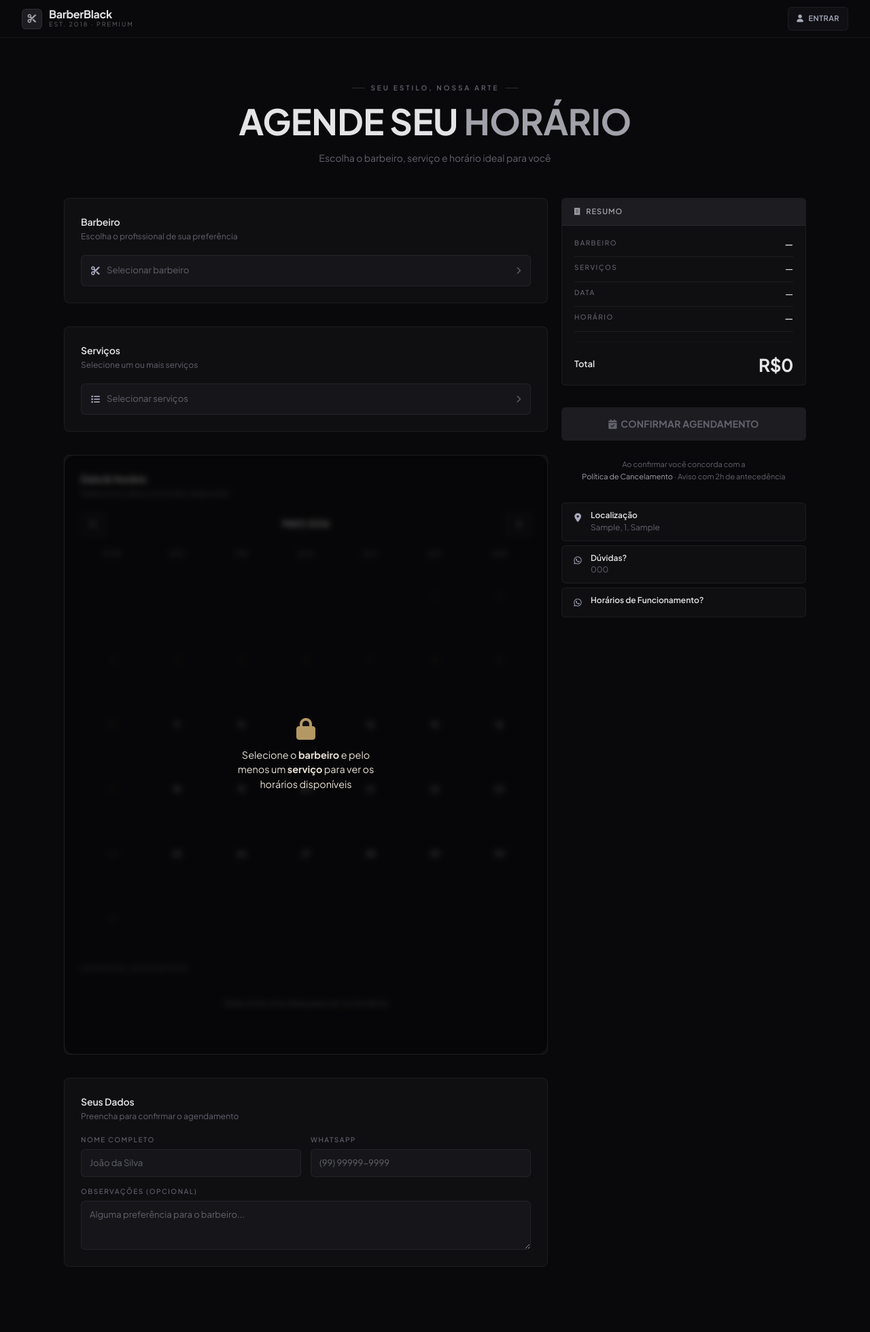
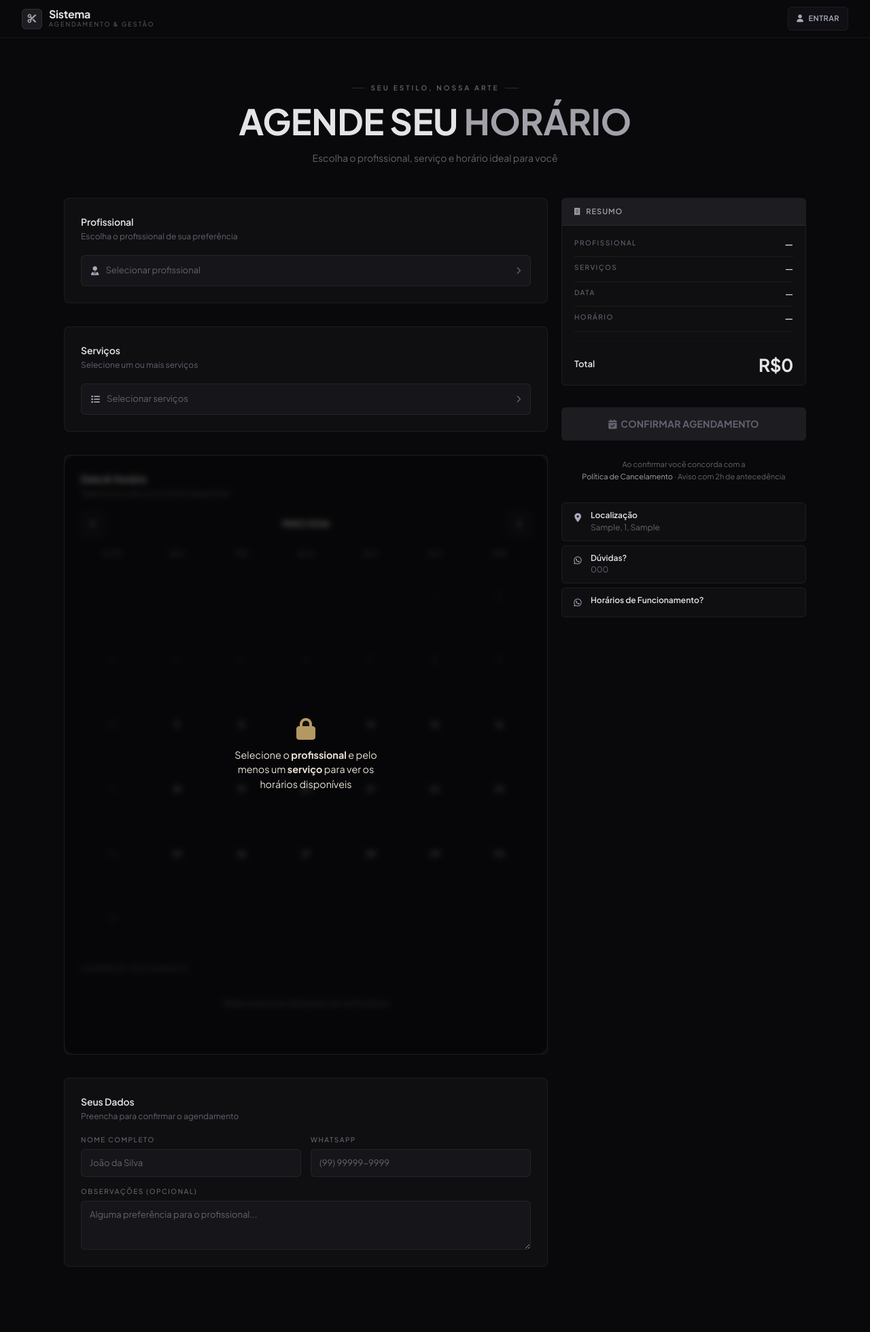
Before and after one commit to GabigolDEVPY/agenda-saas, a Django app: page /client-portal/e/1/ in a window 1280 px wide. Shown: the whole page at 68% size. Run offline with Django 5.2, Linux system fonts and the light colour scheme; tables that the repository leaves empty hold one stand-in row (values such as "Sample post"); parts of the project's set-up code (start-up, migrations or seed data) failed here and were passed over.

Commit message:
arrumando arquivos

```diff
--- a/admin_portal/templates/admin.html
+++ b/admin_portal/templates/admin.html
@@ -180,7 +180,7 @@
   <div class="section-header">
     <div>
       <div class="section-title">Funcionários</div>
-      <div class="section-sub">Cadastre os barbeiros que trabalham no estabelecimento</div>
+      <div class="section-sub">Cadastre os profissionais que trabalham no estabelecimento</div>
     </div>
     <button class="btn-primary" type="button" onclick="openModal('modal-new-employee')">
       <i class="fa-solid fa-user-plus"></i> Novo Funcionário
@@ -638,7 +638,7 @@
           </div>
           <div class="form-group full">
             <label for="emp-email">E-mail</label>
-            <input type="email" id="emp-email" name="email" placeholder="joao@barbearia.com" required/>
+            <input type="email" id="emp-email" name="email" placeholder="joao@empresa.com" required/>
           </div>
           <div class="form-group full">
             <label for="emp-username">Username</label>
--- a/client_portal/templates/home.html
+++ b/client_portal/templates/home.html
@@ -12,7 +12,7 @@
 <div class="hero">
   <div class="hero-label">Seu estilo, nossa arte</div>
   <h1 class="hero-title">AGENDE SEU <span>HORÁRIO</span></h1>
-  <p class="hero-desc">Escolha o barbeiro, serviço e horário ideal para você</p>
+  <p class="hero-desc">Escolha o profissional, serviço e horário ideal para você</p>
 </div>
 
 <!-- MAIN — 2 colunas no desktop -->
@@ -21,14 +21,14 @@
   <!-- COLUNA ESQUERDA -->
   <div style="display:flex;flex-direction:column;gap:18px;">
 
-    <!-- BARBEIRO -->
+    <!-- PROFISSIONAL -->
     <div class="card">
-      <div class="card-title">Barbeiro</div>
+      <div class="card-title">Profissional</div>
       <div class="card-sub">Escolha o profissional de sua preferência</div>
       <button class="select-trigger" id="btn-barber" type="button" onclick="openModal('modal-barber')">
         <div class="trigger-left">
-          <i class="fa-solid fa-scissors trigger-icon"></i>
-          <span id="barber-display" class="trigger-placeholder">Selecionar barbeiro</span>
+          <i class="fa-solid fa-user-tie trigger-icon"></i>
+          <span id="barber-display" class="trigger-placeholder">Selecionar profissional</span>
         </div>
         <i class="fa-solid fa-chevron-right trigger-arrow"></i>
       </button>
@@ -91,7 +91,7 @@
         </div>
         <div class="form-group full">
           <label for="obs">Observações (opcional)</label>
-          <textarea id="obs" name="observacoes" maxlength="100" placeholder="Alguma preferência para o barbeiro..."></textarea>
+          <textarea id="obs" name="observacoes" maxlength="100" placeholder="Alguma preferência para o profissional..."></textarea>
         </div>
       </div>
     </div>
@@ -105,7 +105,7 @@
       <div class="summary-header"><i class="fa-solid fa-receipt" style="margin-right:8px;"></i>Resumo</div>
       <div class="summary-body">
         <div class="summary-row">
-          <div class="summary-key">Barbeiro</div>
+          <div class="summary-key">Profissional</div>
           <div class="summary-val gold" id="sum-barber">—</div>
         </div>
         <div class="summary-row">
@@ -178,12 +178,12 @@
 </div><!-- /main -->
 
 
-<!-- MODAL — BARBEIRO -->
+<!-- MODAL — PROFISSIONAL -->
 <div class="overlay" id="modal-barber" onclick="closeOnBg(event,'modal-barber')">
   <div class="modal-sheet">
     <div class="modal-handle"></div>
     <div class="modal-head">
-      <div class="modal-head-title"><i class="fa-solid fa-scissors" style="margin-right:8px;font-size:14px;color:var(--accent);"></i>Barbeiro</div>
+      <div class="modal-head-title"><i class="fa-solid fa-user-tie" style="margin-right:8px;font-size:14px;color:var(--accent);"></i>Profissional</div>
       <button class="modal-close" type="button" onclick="closeModal('modal-barber')"><i class="fa-solid fa-xmark"></i></button>
     </div>
     <div class="modal-body">
@@ -192,8 +192,8 @@
         <div class="barber-option"
              data-id="{{ user.id }}"
              data-name="{{ user.username }}"
-             onclick="selectBarber(this)">
-          <div class="b-avatar"><i class="fa-solid fa-scissors"></i></div>
+              onclick="selectBarber(this)">
+          <div class="b-avatar"><i class="fa-solid fa-user-tie"></i></div>
           <div class="b-info">
             <div class="b-name">{{ user.username }}</div>
           </div>
@@ -220,7 +220,7 @@
     </div>
     <div class="modal-body">
       <div class="service-list">
-        <!-- populado via JS ao selecionar barbeiro -->
+        <!-- populado via JS ao selecionar profissional -->
       </div>
       <button class="modal-btn" id="btn-ok-service" type="button"
               onclick="closeModal('modal-service')" disabled>
--- a/global/static/scripts.js
+++ b/global/static/scripts.js
@@ -154,7 +154,7 @@ function renderServiceList(servicos) {
   list.innerHTML = '';
 
   if (!servicos.length) {
-    list.innerHTML = '<p class="time-empty">Nenhum serviço disponível para este barbeiro</p>';
+    list.innerHTML = '<p class="time-empty">Nenhum serviço disponível para este profissional</p>';
     return;
   }
 
@@ -406,7 +406,7 @@ function injetarOverlayCalendario() {
     '<div style="display:flex;flex-direction:column;align-items:center;gap:12px;padding:24px;text-align:center;">' +
       '<i class="fa-solid fa-lock" style="font-size:2rem;color:#c8a96e;opacity:.9;"></i>' +
       '<p style="color:#e8e0d5;font-size:.9rem;line-height:1.5;max-width:220px;margin:0;">' +
-        'Selecione o <strong>barbeiro</strong> e pelo menos um <strong>serviço</strong> para ver os horários disponíveis' +
+        'Selecione o <strong>profissional</strong> e pelo menos um <strong>serviço</strong> para ver os horários disponíveis' +
       '</p>' +
     '</div>';
   ov.style.cssText =
@@ -420,7 +420,7 @@ function injetarOverlayCalendario() {
 /* ── MODAL SERVIÇOS ── */
 function abrirModalServicos() {
   if (!document.getElementById('h-barber-id').value) {
-    alert('Selecione um barbeiro primeiro.');
+    alert('Selecione um profissional primeiro.');
     return;
   }
   openModal('modal-service');
--- a/global/templates/base.html
+++ b/global/templates/base.html
@@ -4,7 +4,7 @@
 <head>
   <meta charset="UTF-8"/>
   <meta name="viewport" content="width=device-width, initial-scale=1.0"/>
-  <title>BarberBlack — Agendamento</title>
+  <title>Sistema de Agendamento</title>
   <link href="https://fonts.googleapis.com/css2?family=Bebas+Neue&family=Barlow:wght@300;400;500;600&family=Barlow+Condensed:wght@500;700&display=swap" rel="stylesheet"/>
   <link href="https://cdn.jsdelivr.net/npm/bootstrap@5.3.8/dist/css/bootstrap.min.css" rel="stylesheet" integrity="sha384-sRIl4kxILFvY47J16cr9ZwB07vP4J8+LH7qKQnuqkuIAvNWLzeN8tE5YBujZqJLB" crossorigin="anonymous">
   <link rel="stylesheet" href="https://cdnjs.cloudflare.com/ajax/libs/font-awesome/6.5.1/css/all.min.css"/>
--- a/global/templates/navbar.html
+++ b/global/templates/navbar.html
@@ -2,8 +2,8 @@
   <a class="logo" href="#">
     <div class="logo-icon-box"><i class="fa-solid fa-scissors"></i></div>
     <div>
-      <div class="logo-text">BarberBlack</div>
-      <div class="logo-sub">Est. 2018 · Premium</div>
+      <div class="logo-text">Sistema</div>
+      <div class="logo-sub">Agendamento & Gestão</div>
     </div>
   </a>
 
--- a/user/templates/login.html
+++ b/user/templates/login.html
@@ -10,7 +10,7 @@
     <div class="rw-logo">
       <div class="rw-logo-icon">✂</div>
       <div>
-        <div class="rw-logo-text">BARBEARIA</div>
+        <div class="rw-logo-text">EMPRESA</div>
         <div class="rw-logo-sub">Sistema de gestão</div>
       </div>
     </div>
--- a/user/templates/register.html
+++ b/user/templates/register.html
@@ -10,7 +10,7 @@
     <div class="rw-logo">
       <div class="rw-logo-icon">✂</div>
       <div>
-        <div class="rw-logo-text">BARBEARIA</div>
+        <div class="rw-logo-text">EMPRESA</div>
         <div class="rw-logo-sub">Sistema de gestão</div>
       </div>
     </div>
@@ -51,7 +51,7 @@
             {% endif %}
           </div>
           <div class="form-group full">
-            <label for="{{ form.establishment_name.id_for_label }}">Nome da Barbearia</label>
+            <label for="{{ form.establishment_name.id_for_label }}">Nome da Empresa</label>
               {{ form.establishment_name }}
               {% if form.establishment_name.errors %}
                 <span class="field-error">{{ form.establishment_name.errors|join:", " }}</span>
```
Also changed, not shown: admin_portal/templates/partials/infos.html (+4 -4 lines).
